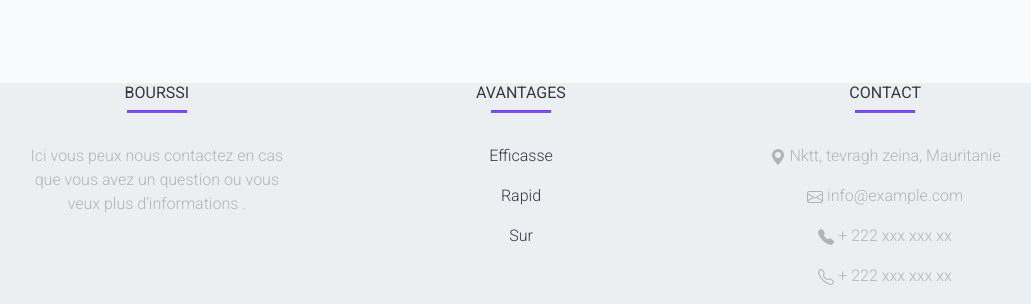
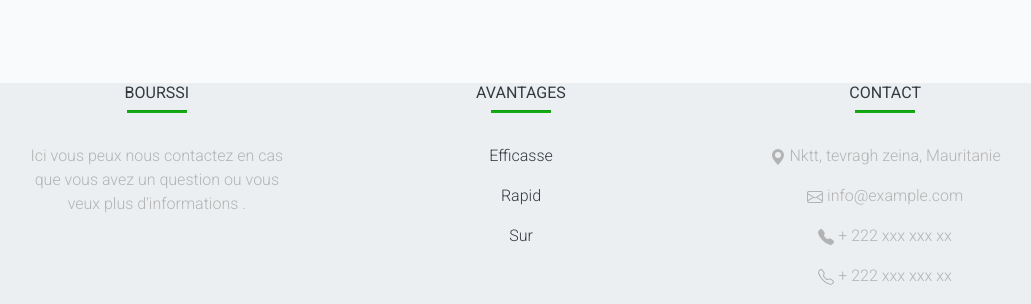
Before and after one commit to Didimsaboue/pi, a PHP site: the page made by Etudiants/Pratique sur form.php in a window 1280 px wide. Shown: the part 637-941 px from the top of the page, without its empty margins (119-1150 px from the left). Run offline with PHP 8.4, Linux system fonts and the light colour scheme; some libraries are stand-ins or nearby versions.

Commit message:
new version

```diff
--- a/Etudiants/Login.php
+++ b/Etudiants/Login.php
@@ -85,7 +85,7 @@ if(isset($_SESSION['etudiant'])){
 			  <div class="col-md-3 col-lg-4 col-xl-3 mx-auto mb-4">
 
 				<h6 class="text-uppercase fw-bold">Bourssi</h6>
-            <hr class="mb-4 mt-0 d-inline-block mx-auto" style="width: 60px; background-color: #7c4dff; height: 2px" />
+				<hr class="mb-4 mt-0 d-inline-block mx-auto" style="width: 60px; background-color: rgb(20, 171, 20); height: 2px" />
 				<p>
 				  Ici vous peux nous contactez en cas que vous avez un question ou vous veux plus d'informations .
 				</p>
@@ -96,7 +96,7 @@ if(isset($_SESSION['etudiant'])){
 			  <div class="col-md-2 col-lg-2 col-xl-2 mx-auto mb-4">
 
 				<h6 class="text-uppercase fw-bold">Avantages</h6>
-            <hr class="mb-4 mt-0 d-inline-block mx-auto" style="width: 60px; background-color: #7c4dff; height: 2px" />
+				<hr class="mb-4 mt-0 d-inline-block mx-auto" style="width: 60px; background-color: rgb(20, 171, 20); height: 2px" />
 				<p>
 				  <a href="#!" class="text-dark">Efficasse</a>
 				</p>
@@ -117,7 +117,7 @@ if(isset($_SESSION['etudiant'])){
 			  <div class="col-md-4 col-lg-3 col-xl-3 mx-auto mb-md-0 mb-4">
 
 				<h6 class="text-uppercase fw-bold">Contact</h6>
-            <hr class="mb-4 mt-0 d-inline-block mx-auto" style="width: 60px; background-color: #7c4dff; height: 2px" />
+				<hr class="mb-4 mt-0 d-inline-block mx-auto" style="width: 60px; background-color: rgb(20, 171, 20); height: 2px" />
 				<p><svg xmlns="http://www.w3.org/2000/svg" width="16" height="16" fill="currentColor"
 					class="bi bi-geo-alt-fill" viewBox="0 0 16 16">
 					<path d="M8 16s6-5.686 6-10A6 6 0 0 0 2 6c0 4.314 6 10 6 10m0-7a3 3 0 1 1 0-6 3 3 0 0 1 0 6" />
```
Lines whose indentation alone changed are shown as unchanged.
